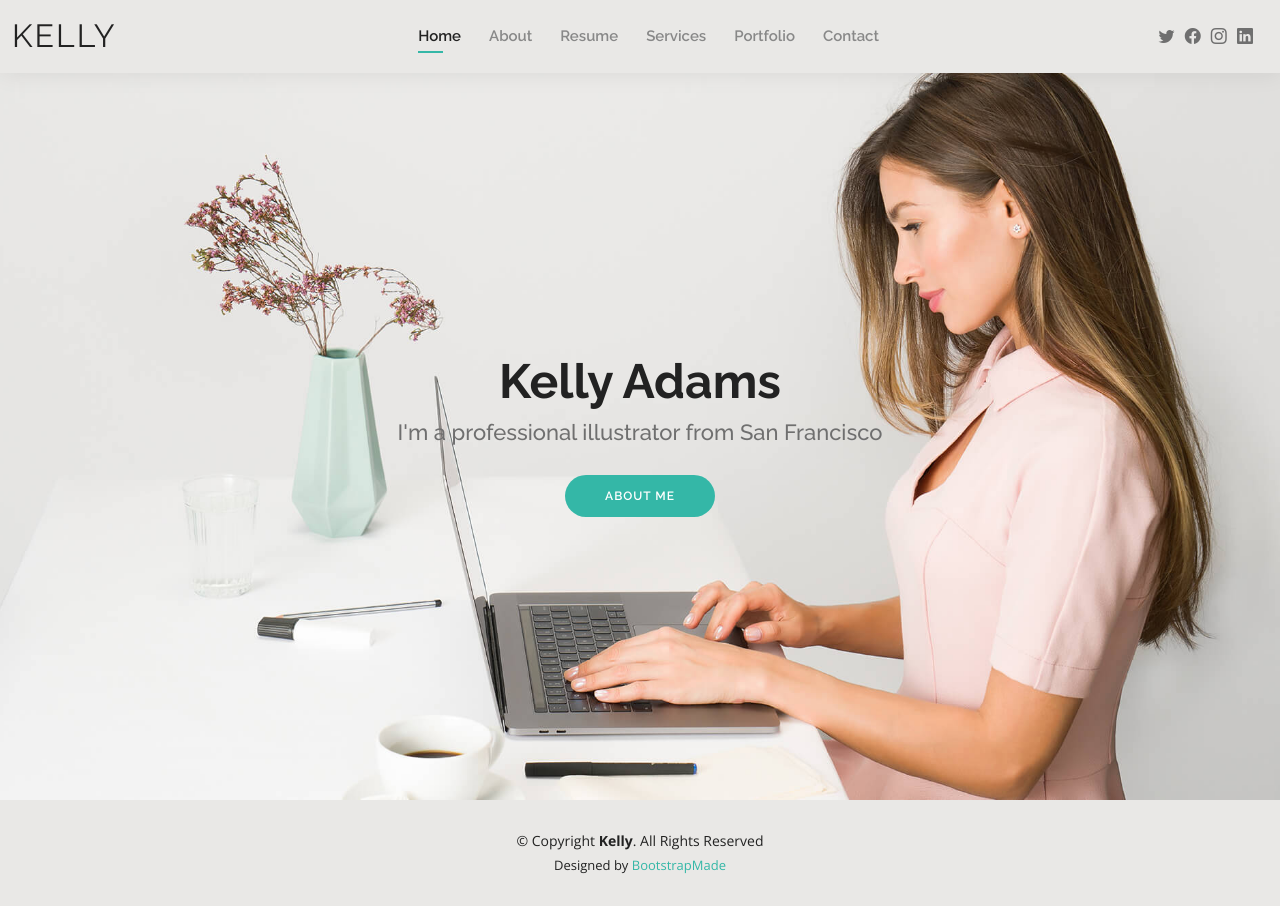
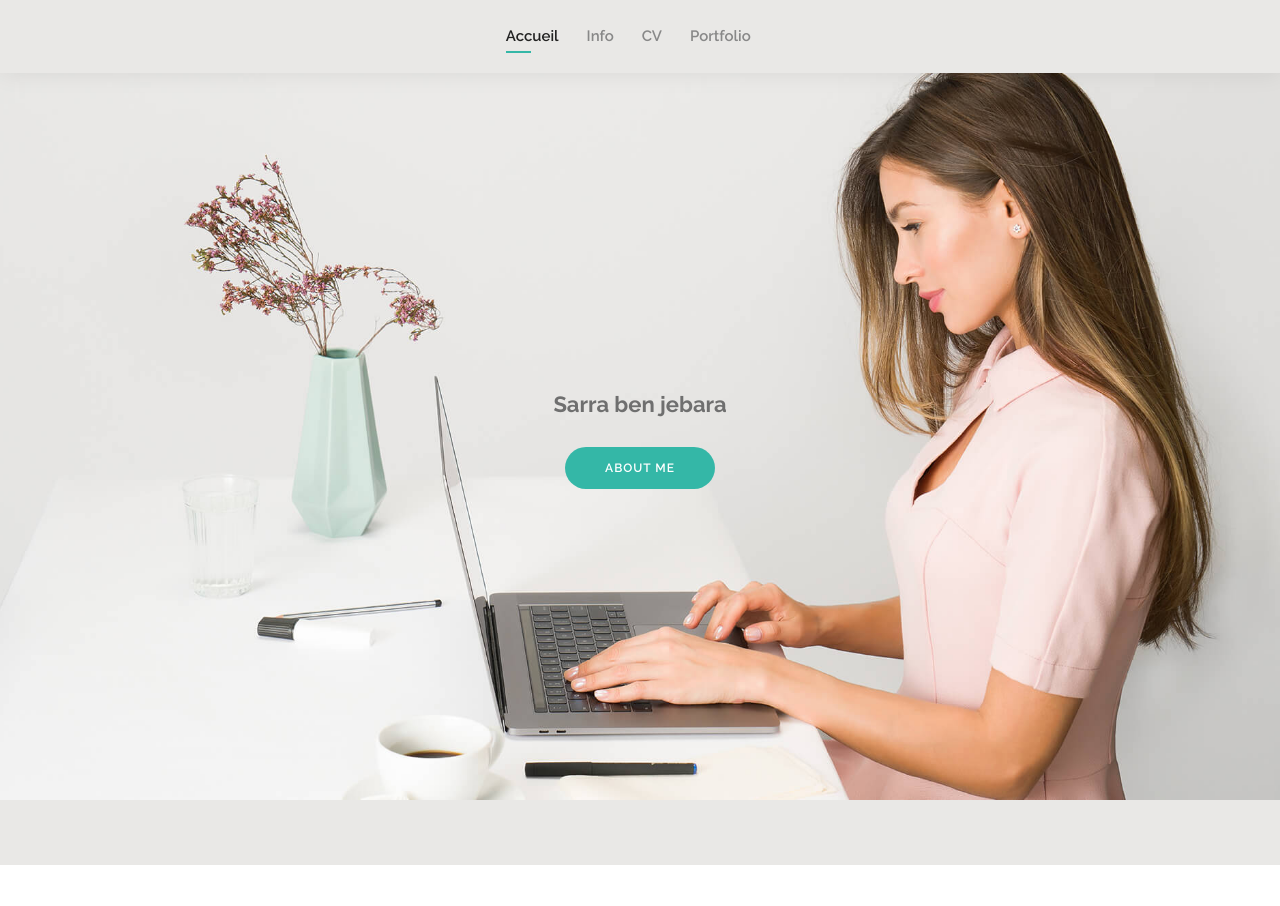
Before and after one commit to sarra20/portflio, a plain HTML site: page index.html in a window 1280 px wide. After the commit the page ends 865 px from the top, so only its background shows below. Drawn offline with nearby package versions, Linux system fonts and the light colour scheme.

Commit message:
Update index.html

```diff
--- a/index.html
+++ b/index.html
@@ -5,13 +5,12 @@
   <meta charset="utf-8">
   <meta content="width=device-width, initial-scale=1.0" name="viewport">
 
-  <title>Kelly Bootstrap Template - Index</title>
+  <title>Portfolio</title>
   <meta content="" name="description">
   <meta content="" name="keywords">
 
   <!-- Favicons -->
-  <link href="assets/img/favicon.png" rel="icon">
-  <link href="assets/img/apple-touch-icon.png" rel="apple-touch-icon">
+
 
   <!-- Google Fonts -->
   <link href="https://fonts.googleapis.com/css?family=Open+Sans:300,300i,400,400i,600,600i,700,700i|Raleway:300,300i,400,400i,500,500i,600,600i,700,700i|Poppins:300,300i,400,400i,500,500i,600,600i,700,700i" rel="stylesheet">
@@ -19,20 +18,14 @@
   <!-- Vendor CSS Files -->
   <link href="assets/vendor/aos/aos.css" rel="stylesheet">
   <link href="assets/vendor/bootstrap/css/bootstrap.min.css" rel="stylesheet">
-  <link href="assets/vendor/bootstrap-icons/bootstrap-icons.css" rel="stylesheet">
-  <link href="assets/vendor/boxicons/css/boxicons.min.css" rel="stylesheet">
+
   <link href="assets/vendor/glightbox/css/glightbox.min.css" rel="stylesheet">
   <link href="assets/vendor/swiper/swiper-bundle.min.css" rel="stylesheet">
 
   <!-- Template Main CSS File -->
   <link href="assets/css/style.css" rel="stylesheet">
 
-  <!-- =======================================================
-  * Template Name: Kelly - v4.9.1
-  * Template URL: https://bootstrapmade.com/kelly-free-bootstrap-cv-resume-html-template/
-  * Author: BootstrapMade.com
-  * License: https://bootstrapmade.com/license/
-  ======================================================== -->
+
 </head>
 
 <body>
@@ -41,18 +34,18 @@
   <header id="header" class="fixed-top">
     <div class="container-fluid d-flex justify-content-between align-items-center">
 
-      <h1 class="logo me-auto me-lg-0"><a href="index.html">Kelly</a></h1>
+      <h1 class="logo me-auto me-lg-0"><a href="index.html"></a></h1>
       <!-- Uncomment below if you prefer to use an image logo -->
-      <!-- <a href="index.html" class="logo"><img src="assets/img/logo.png" alt="" class="img-fluid"></a>-->
+
 
       <nav id="navbar" class="navbar order-last order-lg-0">
         <ul>
-          <li><a class="active" href="index.html">Home</a></li>
-          <li><a href="about.html">About</a></li>
-          <li><a href="resume.html">Resume</a></li>
-          <li><a href="services.html">Services</a></li>
+          <li><a class="active" href="index.html">Accueil</a></li>
+          <li><a href="about.html">Info</a></li>
+          <li><a href="resume.html">CV</a></li>
+
           <li><a href="portfolio.html">Portfolio</a></li>
-          <li><a href="contact.html">Contact</a></li>
+
         </ul>
         <i class="bi bi-list mobile-nav-toggle"></i>
       </nav><!-- .navbar -->
@@ -71,8 +64,8 @@
   <!-- ======= Hero Section ======= -->
   <section id="hero" class="d-flex align-items-center">
     <div class="container d-flex flex-column align-items-center" data-aos="zoom-in" data-aos-delay="100">
-      <h1>Kelly Adams</h1>
-      <h2>I'm a professional illustrator from San Francisco</h2>
+
+      <h2><b>Sarra ben jebara </b></h2>
       <a href="about.html" class="btn-about">About Me</a>
     </div>
   </section><!-- End Hero -->
@@ -80,18 +73,12 @@
   <!-- ======= Footer ======= -->
   <footer id="footer">
     <div class="container">
-      <div class="copyright">
-        &copy; Copyright <strong><span>Kelly</span></strong>. All Rights Reserved
-      </div>
+
       <div class="credits">
-        <!-- All the links in the footer should remain intact. -->
-        <!-- You can delete the links only if you purchased the pro version. -->
-        <!-- Licensing information: https://bootstrapmade.com/license/ -->
-        <!-- Purchase the pro version with working PHP/AJAX contact form: https://bootstrapmade.com/kelly-free-bootstrap-cv-resume-html-template/ -->
-        Designed by <a href="https://bootstrapmade.com/">BootstrapMade</a>
+
       </div>
     </div>
-  </footer><!-- End  Footer -->
+  </footer>
 
   <div id="preloader"></div>
   <a href="#" class="back-to-top d-flex align-items-center justify-content-center"><i class="bi bi-arrow-up-short"></i></a>
```
